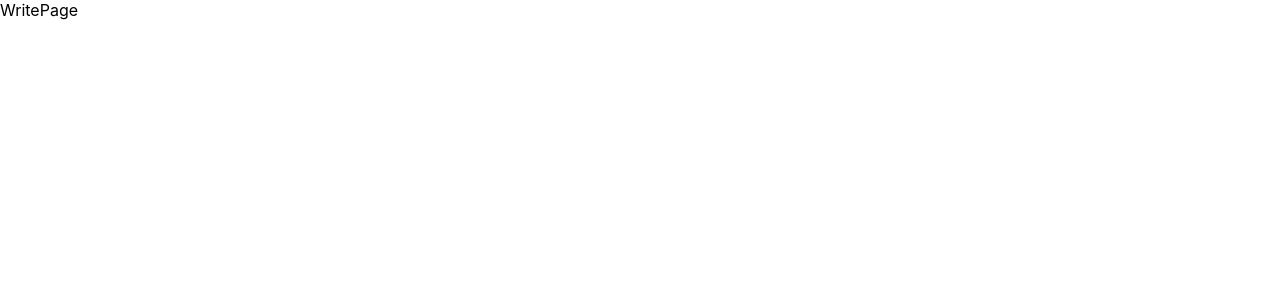
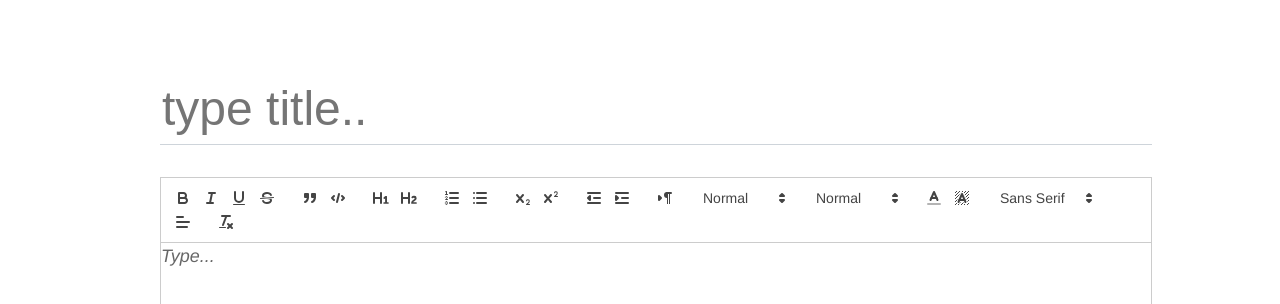
Before and after one commit to AreumAn/react-blog, a React (Create React App) app in the folder blog-frontend/: page /write in a window 1280 px wide. Shown: the top 304 px of the page. Built offline with nearby package versions, Linux system fonts and the light colour scheme.

Commit message:
Add quill editor

```diff
--- /dev/null
+++ b/blog-frontend/src/components/write/Editor.js
@@ -0,0 +1,73 @@
+import React, { useRef, useEffect } from 'react';
+import Quill from 'quill';
+import 'quill/dist/quill.snow.css';
+import styled from 'styled-components';
+import palette from '../../lib/styles/palette';
+import Responsive from '../common/Responsive';
+
+const EditorBlock = styled(Responsive)`
+    padding-top: 5rem;
+    padding-bottom: 5rem;
+`;
+const TitleInput = styled.input`
+    font-size: 3rem;
+    outline: none;
+    padding-bottom: 0.5rem;
+    border: none;
+    border-bottom: 1px solid ${palette.gray[4]};
+    margin-bottom: 2rem;
+    width: 100%;
+`;
+const QuillWrapper = styled.div`
+    .ql-editor {
+        padding: 0;
+        min-height: 320px;
+        font-size: 1.125rem;
+        line-height: 1.5;
+    }
+    .ql-editor.ql-blank::before {
+        left: 0px;
+    }
+`;
+
+const Editor = () => {
+    const quillElement = useRef(null);
+    const quillInstance = useRef(null);
+
+    useEffect(() => {
+        const toolbarOptions =  [
+            ['bold', 'italic', 'underline', 'strike'],        // toggled buttons
+            ['blockquote', 'code-block'],
+            [{ 'header': 1 }, { 'header': 2 }],               // custom button values
+            [{ 'list': 'ordered'}, { 'list': 'bullet' }],
+            [{ 'script': 'sub'}, { 'script': 'super' }],      // superscript/subscript
+            [{ 'indent': '-1'}, { 'indent': '+1' }],          // outdent/indent
+            [{ 'direction': 'rtl' }],                         // text direction
+            [{ 'size': ['small', false, 'large', 'huge'] }],  // custom dropdown
+            [{ 'header': [1, 2, 3, 4, 5, 6, false] }],
+            [{ 'color': [] }, { 'background': [] }],          // dropdown with defaults from theme
+            [{ 'font': [] }],
+            [{ 'align': [] }],
+            ['clean']                                         // remove formatting button
+        ];
+        quillInstance.current = new Quill(quillElement.current, {
+            theme: 'snow',
+            placeholder: 'Type...',
+            modules: {
+                // https://quilljs.com/docs/modules/toolbar/
+                toolbar: toolbarOptions
+            },
+        })
+    }, []);
+
+    return(
+        <EditorBlock>
+            <TitleInput placeholder="type title.." />
+            <QuillWrapper>
+                <div ref={quillElement} />
+            </QuillWrapper>
+        </EditorBlock>
+    )
+}
+
+export default Editor;
--- a/blog-frontend/src/pages/WritePage.js
+++ b/blog-frontend/src/pages/WritePage.js
@@ -1,7 +1,13 @@
 import React from "react";
+import Responsive from "../components/common/Responsive";
+import Editor from "../components/write/Editor";
 
 const WritePage = () => {
-    return <div>WritePage</div>
+    return (
+        <Responsive>
+            <Editor />
+        </Responsive>
+    );
 }
 
 export default WritePage;
```
Also changed, not shown: 1 other file (tests, documents, lock files or other folders).
